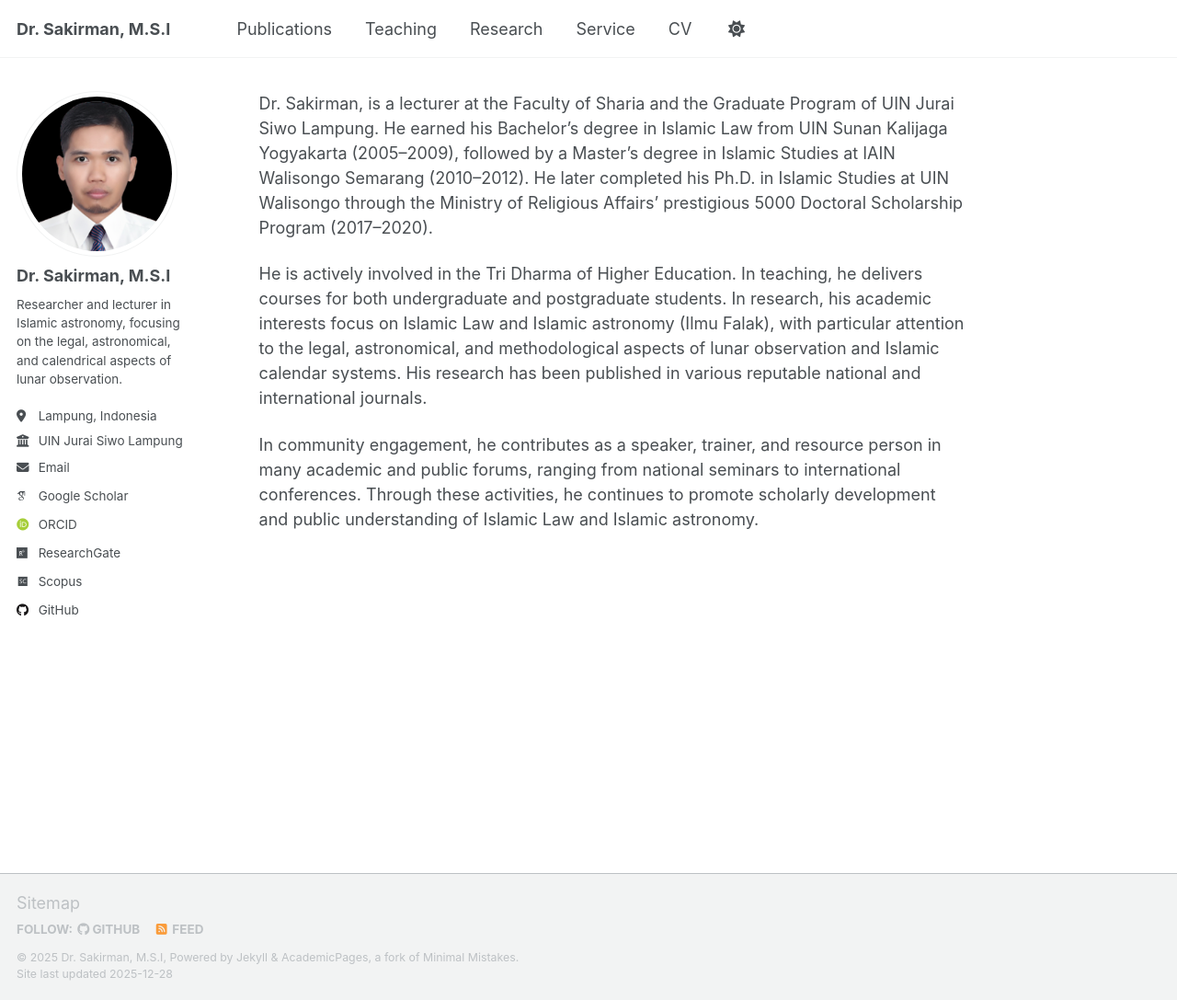
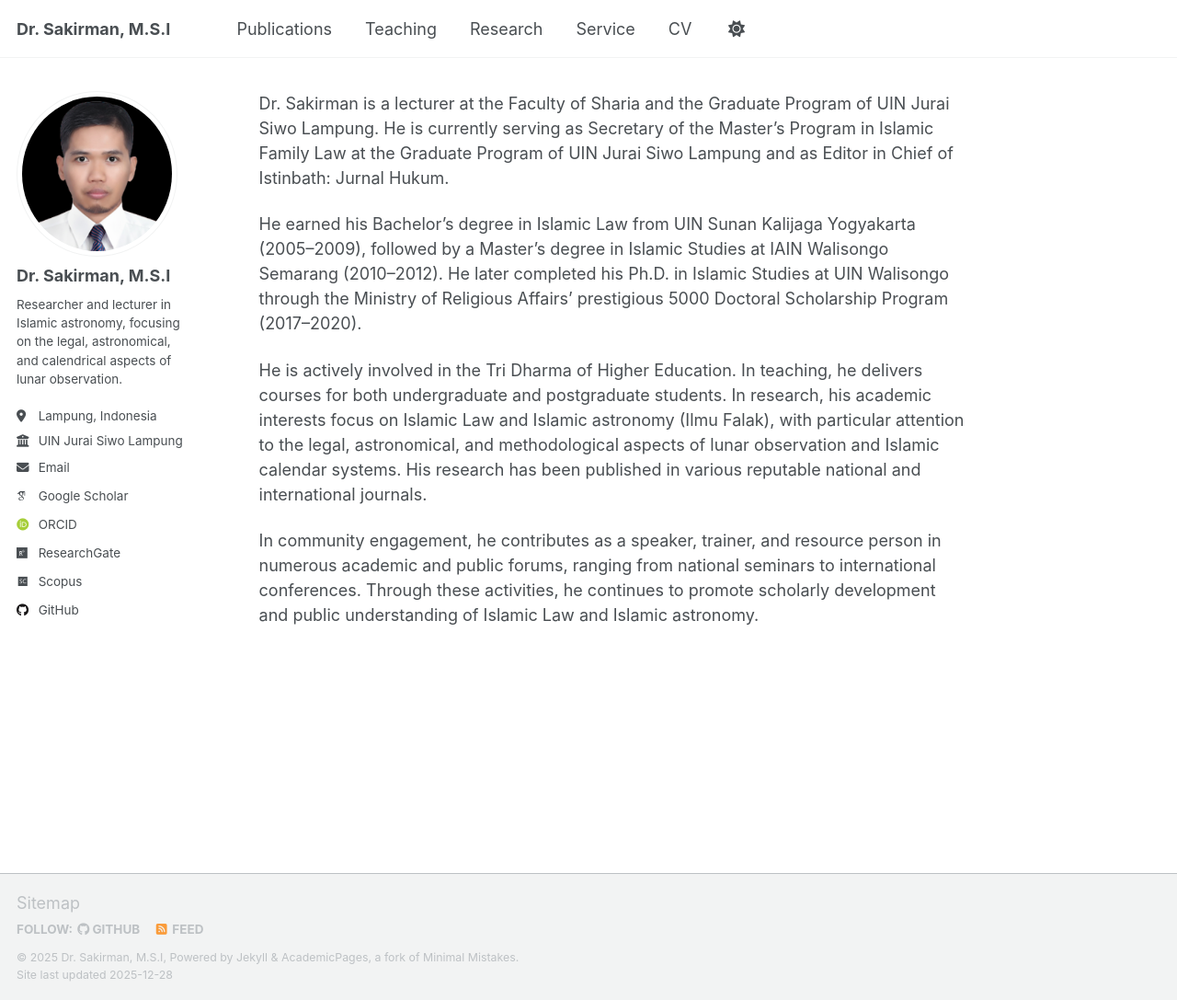
Before and after one commit to sakir-man/sakir-man.github.io, a Jekyll site: the page built from _pages/about.md, in a window 1280 px wide and 1087 px high. Shown: the whole window at 92% size. Built offline with Jekyll 4.4.1, drawn with Linux system fonts in a browser that asks for light colours; some web fonts are replaced; a script that is not in the unit is left out.

Commit message:
Update about.md

```diff
--- a/_pages/about.md
+++ b/_pages/about.md
@@ -7,8 +7,10 @@ redirect_from:
   - /about.html
 ---
 
-Dr. Sakirman, is a lecturer at the Faculty of Sharia and the Graduate Program of UIN Jurai Siwo Lampung. He earned his Bachelor’s degree in Islamic Law from UIN Sunan Kalijaga Yogyakarta (2005–2009), followed by a Master’s degree in Islamic Studies at IAIN Walisongo Semarang (2010–2012). He later completed his Ph.D. in Islamic Studies at UIN Walisongo through the Ministry of Religious Affairs’ prestigious 5000 Doctoral Scholarship Program (2017–2020).
+Dr. Sakirman is a lecturer at the Faculty of Sharia and the Graduate Program of UIN Jurai Siwo Lampung. He is currently serving as Secretary of the Master’s Program in Islamic Family Law at the Graduate Program of UIN Jurai Siwo Lampung and as Editor in Chief of Istinbath: Jurnal Hukum.
+
+He earned his Bachelor’s degree in Islamic Law from UIN Sunan Kalijaga Yogyakarta (2005–2009), followed by a Master’s degree in Islamic Studies at IAIN Walisongo Semarang (2010–2012). He later completed his Ph.D. in Islamic Studies at UIN Walisongo through the Ministry of Religious Affairs’ prestigious 5000 Doctoral Scholarship Program (2017–2020).
 
 He is actively involved in the Tri Dharma of Higher Education. In teaching, he delivers courses for both undergraduate and postgraduate students. In research, his academic interests focus on Islamic Law and Islamic astronomy (Ilmu Falak), with particular attention to the legal, astronomical, and methodological aspects of lunar observation and Islamic calendar systems. His research has been published in various reputable national and international journals.
 
-In community engagement, he contributes as a speaker, trainer, and resource person in many academic and public forums, ranging from national seminars to international conferences. Through these activities, he continues to promote scholarly development and public understanding of Islamic Law and Islamic astronomy.
+In community engagement, he contributes as a speaker, trainer, and resource person in numerous academic and public forums, ranging from national seminars to international conferences. Through these activities, he continues to promote scholarly development and public understanding of Islamic Law and Islamic astronomy.
```
